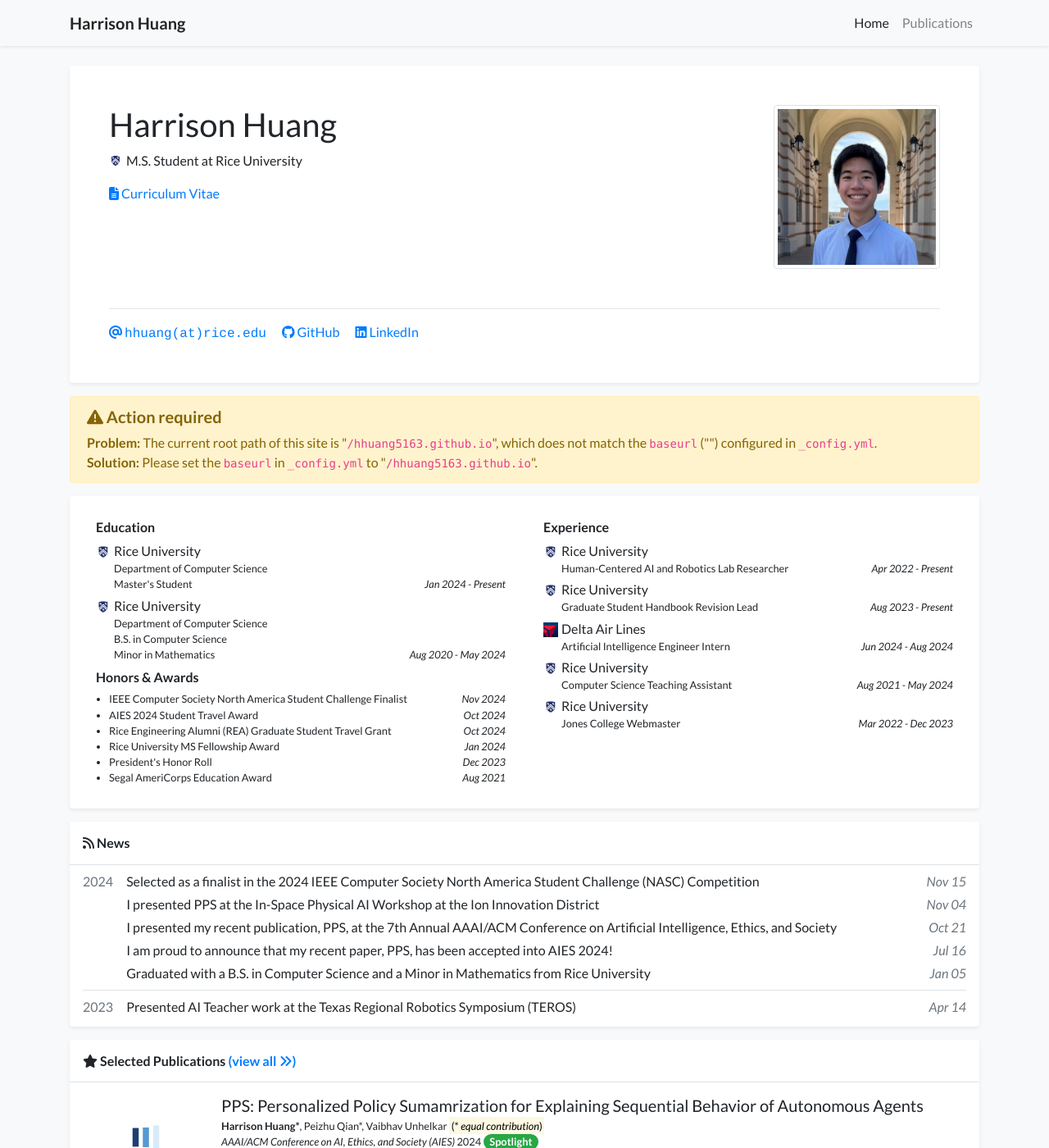
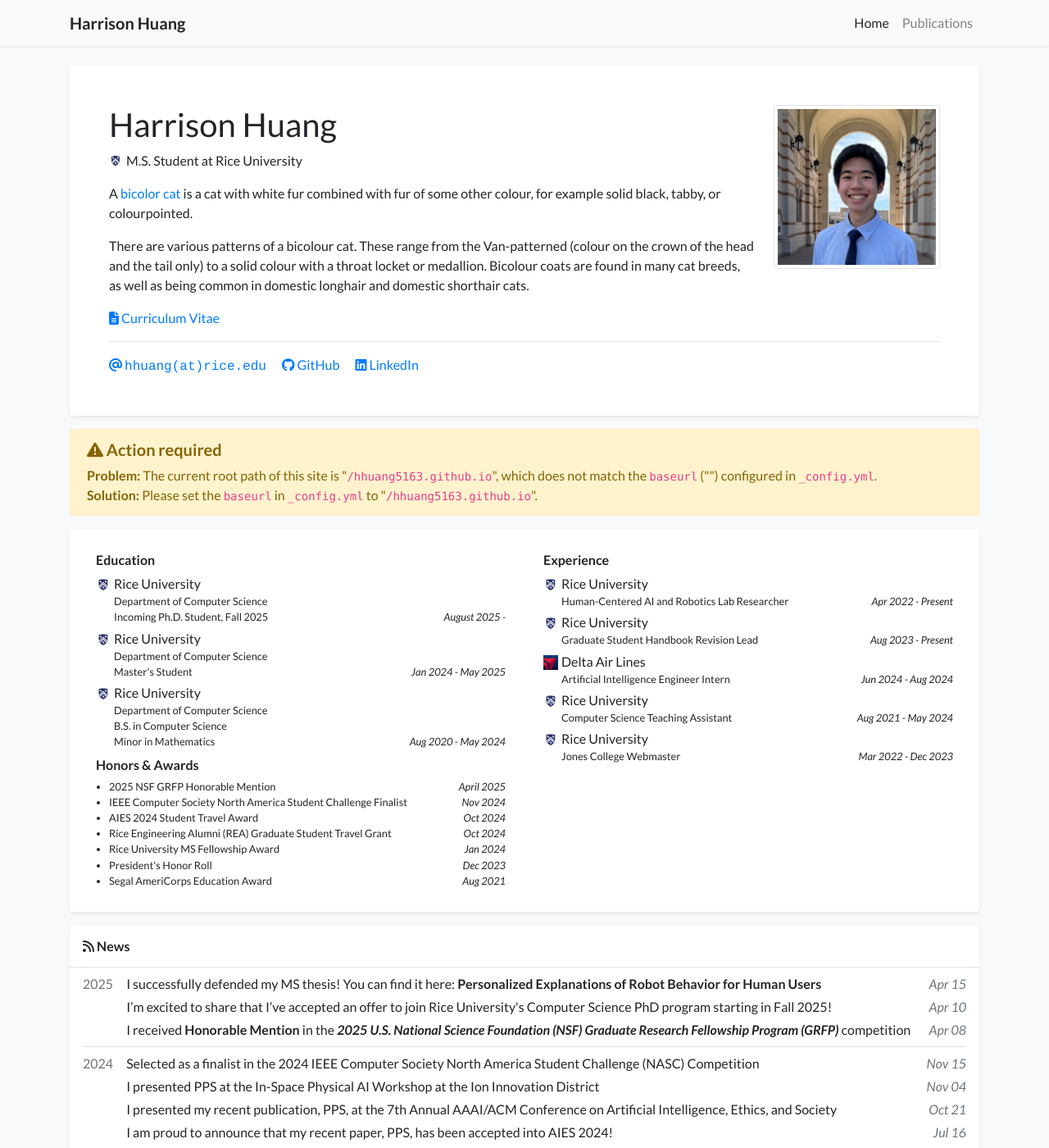
Before and after one commit to hhuang5163/hhuang5163.github.io, a Jekyll site: the page built from index.html, in a window 1280 px wide and 1400 px high. Shown: the whole window at 82% size. Built offline with Jekyll 4.4.1, drawn with Linux system fonts in a browser that asks for light colours; nearby versions of some CDN libraries; a style sheet for code colours, icons or effects is not loaded.

Commit message:
Updated home page and added 2025 news

```diff
--- a/_data/profile.yml
+++ b/_data/profile.yml
@@ -19,16 +19,16 @@
 linkedin: hhuang5163
 # orcid: 0000-0000-0000-0000
 
-# short_bio_text_justify: false
-# short_bio: >-
-#   <p>
-#     A <a href="https://en.wikipedia.org/wiki/Bicolor_cat" target="_blank">bicolor cat</a> is a cat with white fur combined with fur of some other colour, for example solid black, tabby, or colourpointed.
-#   </p>
-#   <p>
-#     There are various patterns of a bicolour cat. These range from the Van-patterned (colour on the crown of the head
-#     and the tail only) to a solid colour with a throat locket or medallion. Bicolour coats are found in many cat breeds,
-#     as well as being common in domestic longhair and domestic shorthair cats.
-#   </p>
+short_bio_text_justify: false
+short_bio: >-
+  <p>
+    A <a href="https://en.wikipedia.org/wiki/Bicolor_cat" target="_blank">bicolor cat</a> is a cat with white fur combined with fur of some other colour, for example solid black, tabby, or colourpointed.
+  </p>
+  <p>
+    There are various patterns of a bicolour cat. These range from the Van-patterned (colour on the crown of the head
+    and the tail only) to a solid colour with a throat locket or medallion. Bicolour coats are found in many cat breeds,
+    as well as being common in domestic longhair and domestic shorthair cats.
+  </p>
 
 portrait_url: /assets/images/photos/Headshot.jpg
 # portrait_caption: >-
@@ -39,8 +39,14 @@
   logo: /assets/images/badges/rice_logo.png
   position: >-
     Department of Computer Science <br/>
+    Incoming Ph.D. Student, Fall 2025
+  date: August 2025 -
+- name: Rice University
+  logo: /assets/images/badges/rice_logo.png
+  position: >-
+    Department of Computer Science <br/>
     Master's Student
-  date: Jan 2024 - Present
+  date: Jan 2024 - May 2025
 - name: Rice University
   logo: /assets/images/badges/rice_logo.png
   position: >-
@@ -72,6 +78,8 @@
   date: Mar 2022 - Dec 2023
 
 awards:
+- name: 2025 NSF GRFP Honorable Mention
+  date: April 2025
 - name: IEEE Computer Society North America Student Challenge Finalist
   date: Nov 2024
 - name: AIES 2024 Student Travel Award
```
Also changed, not shown: _news/2025-news1.md (added, +4 -0 lines), _news/2025-news2.md (added, +4 -0 lines), _news/2025-news3.md (added, +4 -0 lines).
